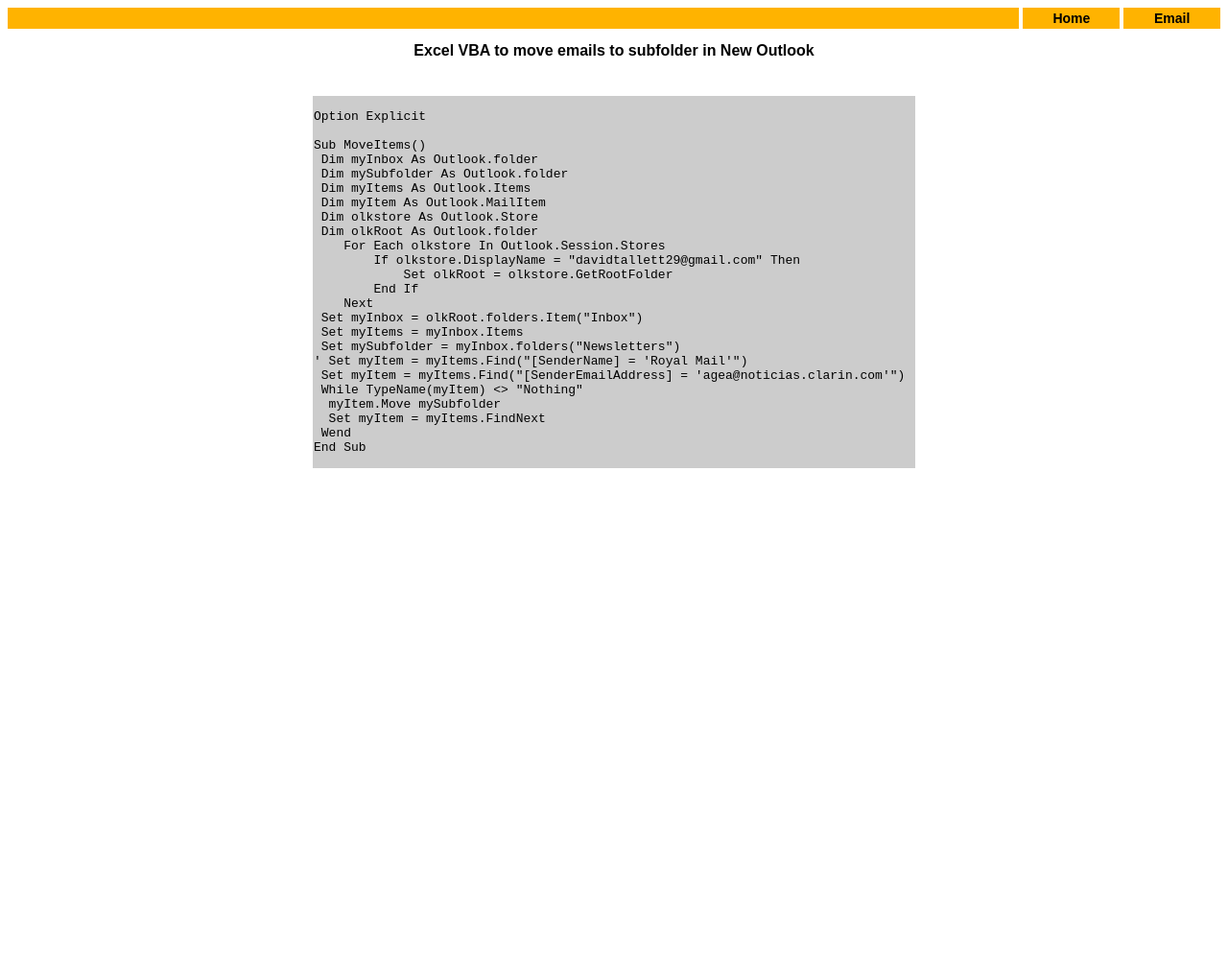
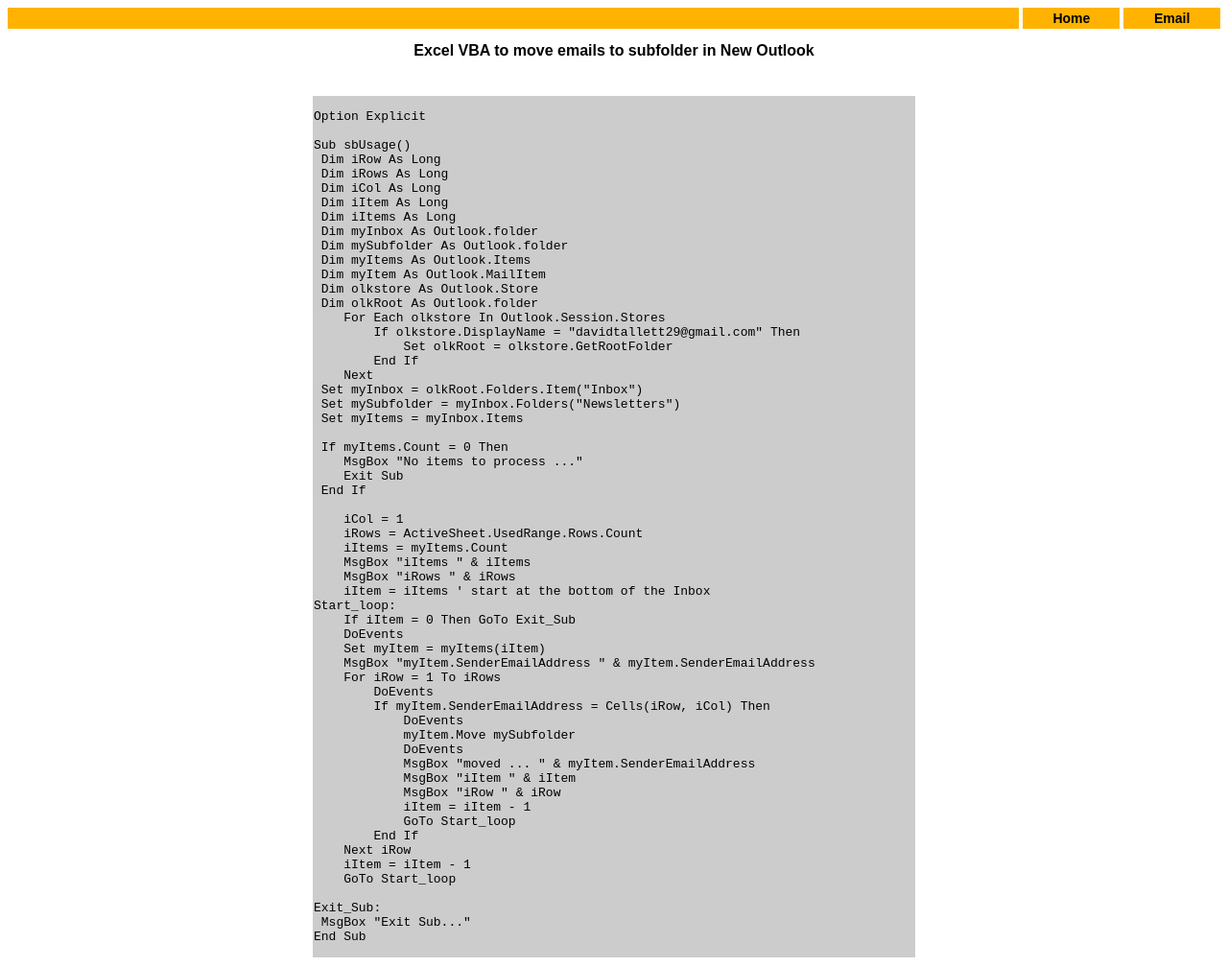
Before and after one commit to DaveTallett26/davetallett26.github.io, a Jekyll site: the page excel-moveitems.html, which Jekyll copies as it is, in a window 1280 px wide. Shown: the whole page at 96% size. Built offline with Jekyll 4.4.1, drawn with Linux system fonts in a browser that asks for light colours; before the commit the page ends 900 px from its top, so only the background shows below that.

Commit message:
Update excel-moveitems.html better

```diff
--- a/excel-moveitems.html
+++ b/excel-moveitems.html
@@ -25,7 +25,12 @@
 <pre>
 Option Explicit
 
-Sub MoveItems()
+Sub sbUsage()
+ Dim iRow As Long
+ Dim iRows As Long
+ Dim iCol As Long
+ Dim iItem As Long
+ Dim iItems As Long
  Dim myInbox As Outlook.folder
  Dim mySubfolder As Outlook.folder
  Dim myItems As Outlook.Items
@@ -37,15 +42,44 @@ Sub MoveItems()
             Set olkRoot = olkstore.GetRootFolder
         End If
     Next
- Set myInbox = olkRoot.folders.Item("Inbox")
+ Set myInbox = olkRoot.Folders.Item("Inbox")
+ Set mySubfolder = myInbox.Folders("Newsletters")
  Set myItems = myInbox.Items
- Set mySubfolder = myInbox.folders("Newsletters")
-' Set myItem = myItems.Find("[SenderName] = 'Royal Mail'")
- Set myItem = myItems.Find("[SenderEmailAddress] = 'agea@noticias.clarin.com'")
- While TypeName(myItem) <> "Nothing"
-  myItem.Move mySubfolder
-  Set myItem = myItems.FindNext
- Wend
+
+ If myItems.Count = 0 Then
+    MsgBox "No items to process ..."
+    Exit Sub
+ End If
+
+    iCol = 1
+    iRows = ActiveSheet.UsedRange.Rows.Count
+    iItems = myItems.Count
+    MsgBox "iItems " & iItems
+    MsgBox "iRows " & iRows
+    iItem = iItems ' start at the bottom of the Inbox
+Start_loop:
+    If iItem = 0 Then GoTo Exit_Sub
+    DoEvents
+    Set myItem = myItems(iItem)
+    MsgBox "myItem.SenderEmailAddress " & myItem.SenderEmailAddress
+    For iRow = 1 To iRows
+        DoEvents
+        If myItem.SenderEmailAddress = Cells(iRow, iCol) Then
+            DoEvents
+            myItem.Move mySubfolder
+            DoEvents
+            MsgBox "moved ... " & myItem.SenderEmailAddress
+            MsgBox "iItem " & iItem
+            MsgBox "iRow " & iRow
+            iItem = iItem - 1
+            GoTo Start_loop
+        End If
+    Next iRow
+    iItem = iItem - 1
+    GoTo Start_loop
+
+Exit_Sub:
+ MsgBox "Exit Sub..."
 End Sub
 </pre>
 </font>
```
